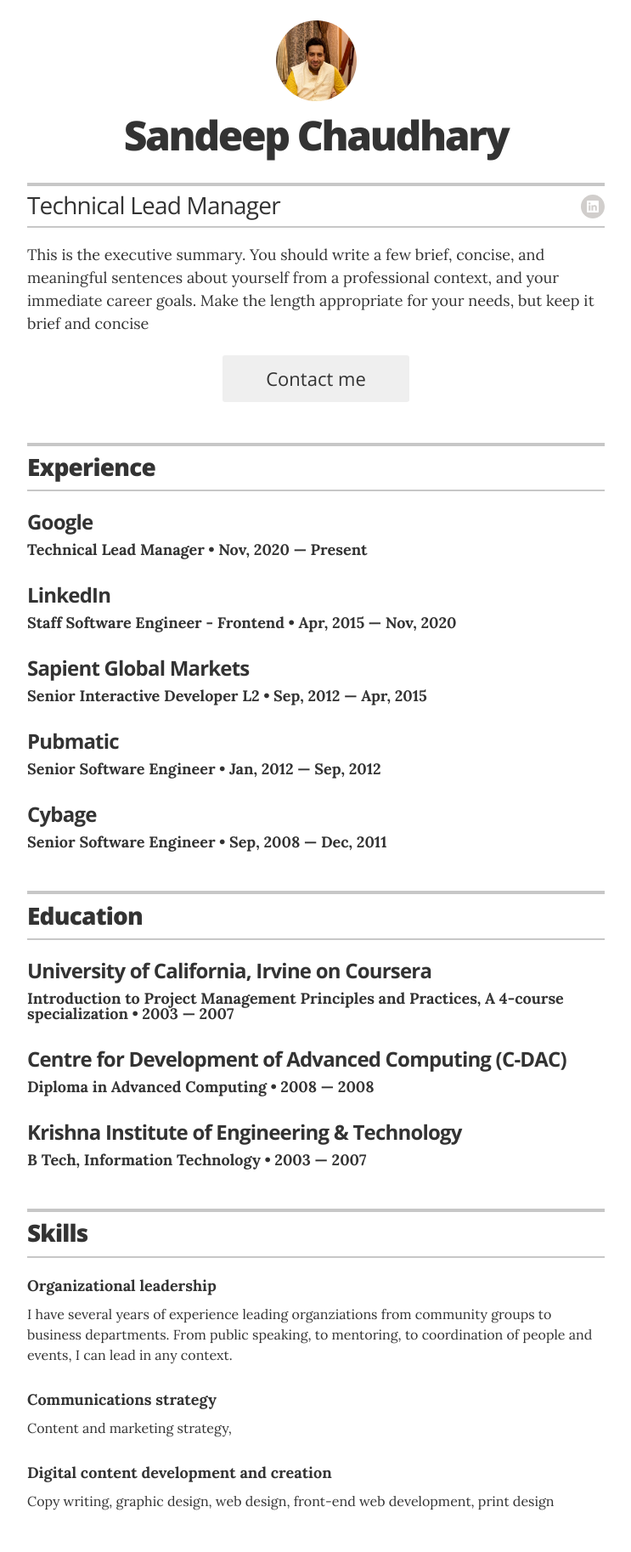
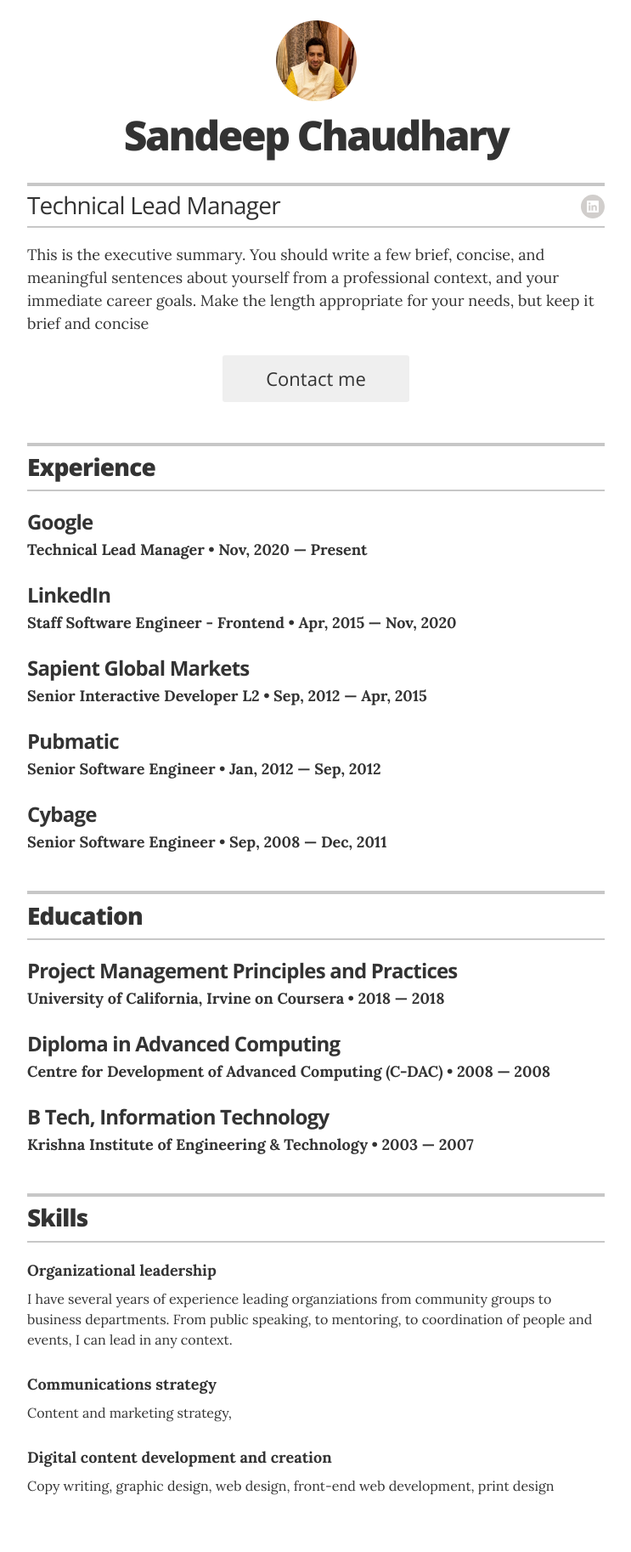
Before and after one commit to schaudhary91/schaudhary91.github.io.old, a Jekyll site: the page built from index.html, in a window 1280 px wide. Shown: the whole page at 85% size, without its empty margins (268-1011 px from the left). Built offline with Jekyll 4.4.1, drawn with Linux system fonts in a browser that asks for light colours.

Commit message:
updated education template

```diff
--- a/_data/education.yml
+++ b/_data/education.yml
@@ -1,7 +1,7 @@
 # Degree
-- degree: Introduction to Project Management Principles and Practices, A 4-course specialization
+- degree: Project Management Principles and Practices
   uni: University of California, Irvine on Coursera
-  year: 2003 &mdash; 2007
+  year: 2018 &mdash; 2018
 
 - degree: Diploma in Advanced Computing
   uni: Centre for Development of Advanced Computing (C-DAC)
--- a/_layouts/resume.html
+++ b/_layouts/resume.html
@@ -78,8 +78,8 @@
 
         {% for education in site.data.education %}
         <div class="resume-item" itemscope itemprop="alumniOf" itemtype="http://schema.org/CollegeOrUniversity">
-          <h3 class="resume-item-title" itemprop="name">{{ education.uni }}</h3>
-          <h4 class="resume-item-details group" itemprop="description">{{ education.degree }} &bull; {{ education.year }}</h4>
+          <h3 class="resume-item-title" itemprop="name">{{ education.degree }}</h3>
+          <h4 class="resume-item-details group" itemprop="description">{{ education.uni }} &bull; {{ education.year }}</h4>
           <h5 class="resume-item-details award-title" itemprop="description">{{ education.award }}</h5>
           <p class="resume-item-copy" itemprop="description">
             <ul class="resume-item-list">
```
